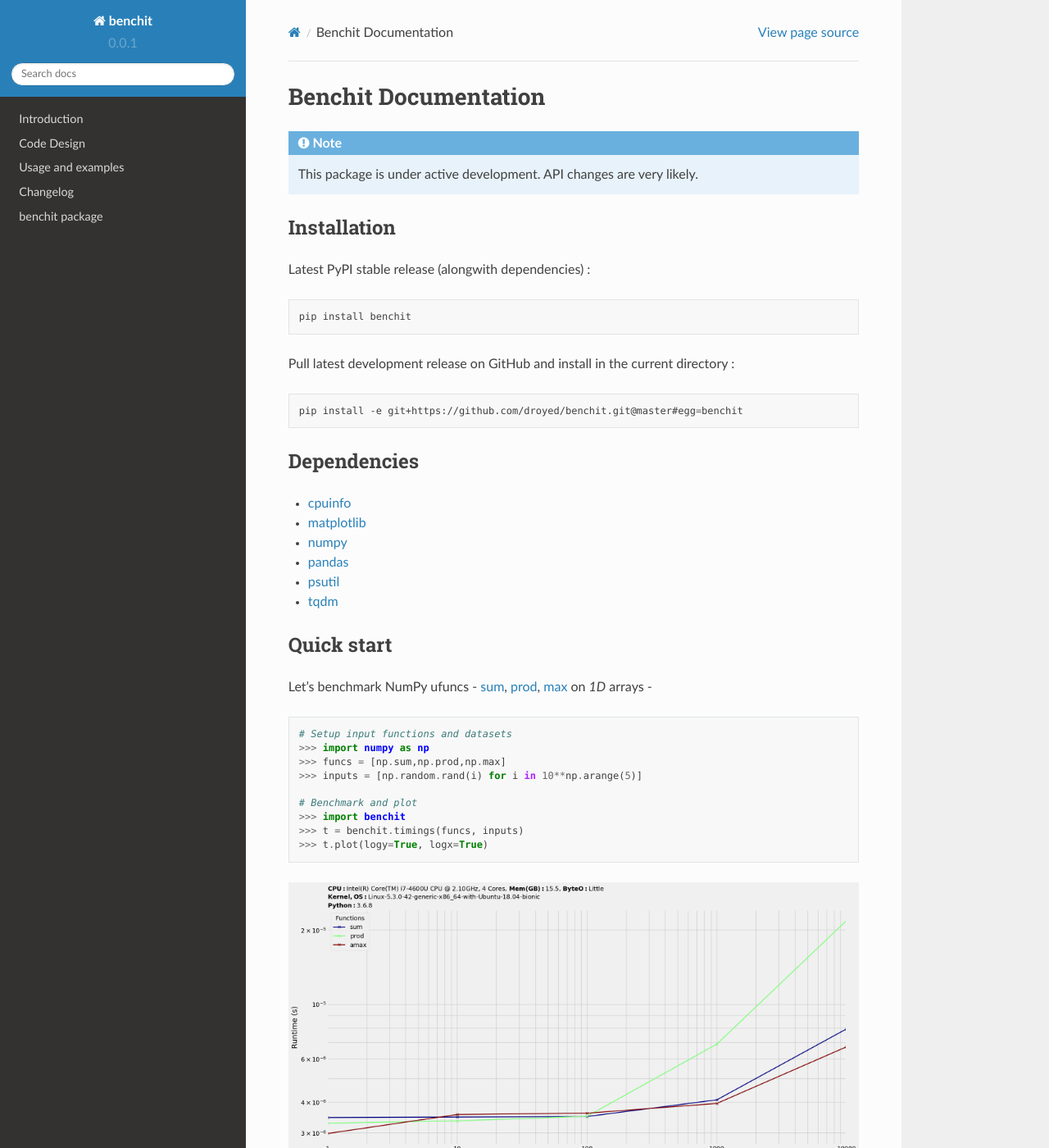
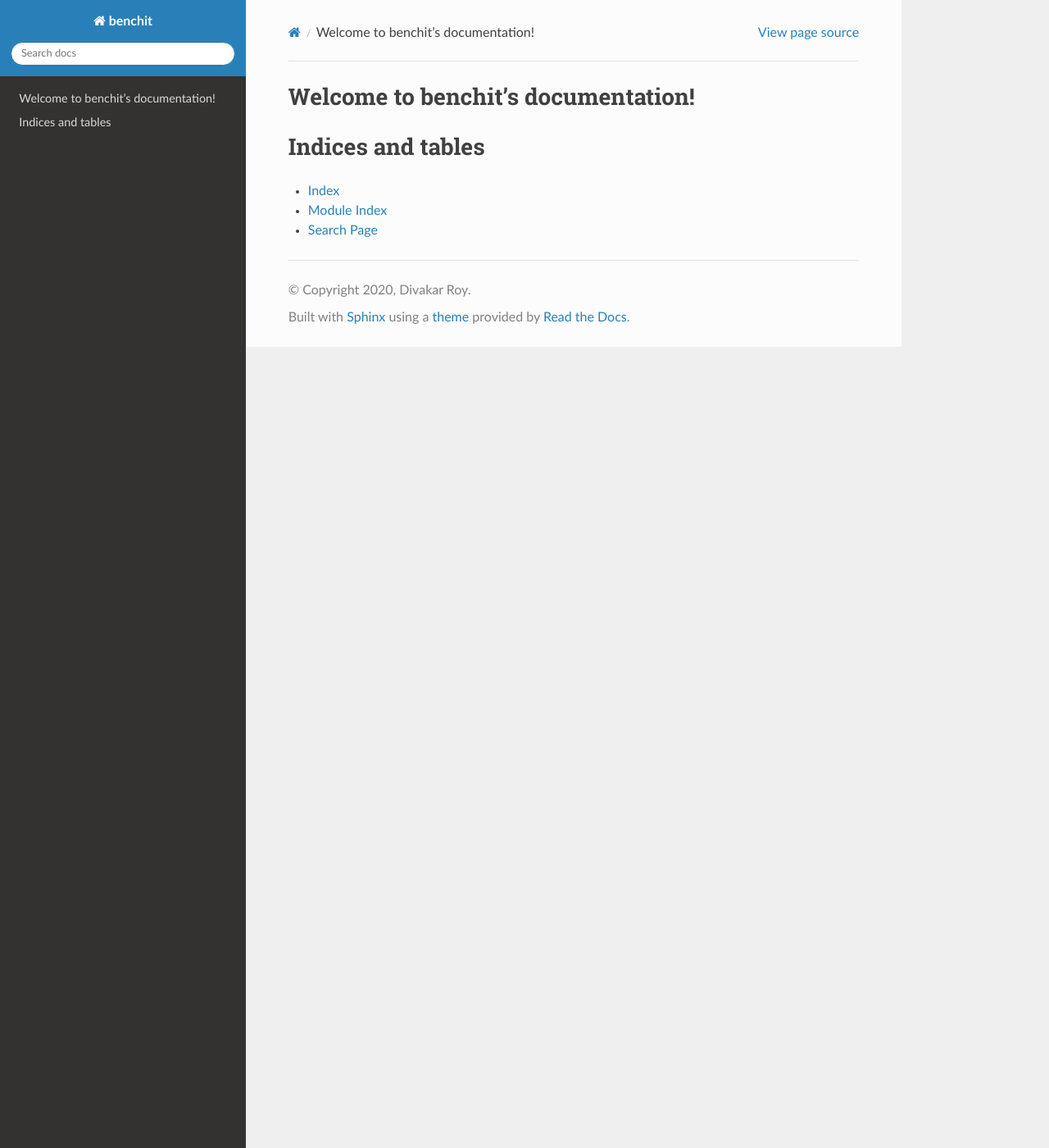
Before and after one commit to droyed/benchit, a Sphinx documentation site: the page built from docs/source/index.rst, in a window 1280 px wide and 1400 px high. Shown: the whole window at 82% size. Built offline with Sphinx 7.4.7 and the Read the Docs theme 2.0.0, drawn with Linux system fonts in a browser that asks for light colours; some of the changed text lies outside the part shown.

Commit message:
fix for apidocs bug

```diff
--- a/docs/source/changes.rst
+++ /dev/null
@@ -1,7 +0,0 @@
-Changelog
-=========
-
-0.0.1 (2020-04-10)
-------------------
-
-- Initial release.
--- a/docs/source/conf.py
+++ b/docs/source/conf.py
@@ -12,10 +12,6 @@
 # add these directories to sys.path here. If the directory is relative to the
 # documentation root, use os.path.abspath to make it absolute, like shown here.
 #
-# import os
-# import sys
-# sys.path.insert(0, os.path.abspath('.'))
-
 import os
 import sys
 sys.path.insert(0, os.path.abspath('../..'))
@@ -23,28 +19,15 @@
 
 # -- Project information -----------------------------------------------------
 
-project = 'benchit'
-copyright = 'since 2020, Divakar'
-author = 'Divakar'
-
-
-import re
-import ast
-
-def get_version(init_file):
-  _version_re = re.compile(r'__version__\s+=\s+(.*)')
-  with open(init_file, 'rb') as f:
-    version = str(ast.literal_eval(_version_re.search(f.read().decode('utf-8')).group(1)))
-  return version
-
-
-package_name = "benchit"
-init_file = '../../'+package_name+'/__init__.py'
+project = u'benchit'
+copyright = u'2020, Divakar Roy'
+author = u'Divakar Roy'
 
 # The short X.Y version
-version = get_version(init_file)
+version = u''
 # The full version, including alpha/beta/rc tags
-release = version
+release = u'0.0.1'
+
 
 # -- General configuration ---------------------------------------------------
 
@@ -91,18 +74,8 @@
 # The theme to use for HTML and HTML Help pages.  See the documentation for
 # a list of builtin themes.
 #
-
+#html_theme = 'alabaster'
 html_theme = "sphinx_rtd_theme"
-
-extensions = [
-    'sphinx.ext.autodoc',
-    'sphinx.ext.intersphinx',
-    'sphinx.ext.viewcode',
-    'sphinx.ext.napoleon',
-    'sphinx.ext.autosummary'
-]
-
-#html_show_sourcelink = True
 
 # Theme options are theme-specific and customize the look and feel of a theme
 # further.  For a list of options available for each theme, see the
@@ -125,24 +98,39 @@
 #
 # html_sidebars = {}
 
-html_sidebars = {'**': ['fulltoc.html', 'relations.html', 'sourcelink.html', 'searchbox.html']}
 
 # -- Options for HTMLHelp output ---------------------------------------------
 
 # Output file base name for HTML help builder.
-htmlhelp_basename = 'testrtddoc'
+htmlhelp_basename = 'benchitdoc'
 
 
 # -- Options for LaTeX output ------------------------------------------------
 
-latex_elements = {'classoptions': ',openany,oneside', 'babel' : '\\usepackage[english]{babel}'}
+latex_elements = {
+    # The paper size ('letterpaper' or 'a4paper').
+    #
+    # 'papersize': 'letterpaper',
+
+    # The font size ('10pt', '11pt' or '12pt').
+    #
+    # 'pointsize': '10pt',
+
+    # Additional stuff for the LaTeX preamble.
+    #
+    # 'preamble': '',
+
+    # Latex figure (float) alignment
+    #
+    # 'figure_align': 'htbp',
+}
 
 # Grouping the document tree into LaTeX files. List of tuples
 # (source start file, target name, title,
 #  author, documentclass [howto, manual, or own class]).
 latex_documents = [
-    (master_doc, 'testrtd.tex', 'testrtd Documentation',
-     'Divakar', 'manual'),
+    (master_doc, 'benchit.tex', u'benchit Documentation',
+     u'Divakar Roy', 'manual'),
 ]
 
 
@@ -151,7 +139,7 @@
 # One entry per manual page. List of tuples
 # (source start file, name, description, authors, manual section).
 man_pages = [
-    (master_doc, 'testrtd', 'testrtd Documentation',
+    (master_doc, 'benchit', u'benchit Documentation',
      [author], 1)
 ]
 
@@ -162,8 +150,8 @@
 # (source start file, target name, title, author,
 #  dir menu entry, description, category)
 texinfo_documents = [
-    (master_doc, 'testrtd', 'testrtd Documentation',
-     author, 'testrtd', 'One line description of project.',
+    (master_doc, 'benchit', u'benchit Documentation',
+     author, 'benchit', 'One line description of project.',
      'Miscellaneous'),
 ]
 
@@ -184,3 +172,8 @@
 
 # A list of files that should not be packed into the epub file.
 epub_exclude_files = ['search.html']
+
+extensions = ['sphinx.ext.napoleon']
+napoleon_google_docstring = False
+napoleon_use_param = False
+napoleon_use_ivar = True
--- a/docs/source/index.rst
+++ b/docs/source/index.rst
@@ -1,74 +1,20 @@
-Benchit Documentation
-======================
+.. benchit documentation master file, created by
+   sphinx-quickstart on Fri Apr 10 03:58:02 2020.
+   You can adapt this file completely to your liking, but it should at least
+   contain the root `toctree` directive.
 
-.. note::
+Welcome to benchit's documentation!
+===================================
 
-  This package is under active development. API changes are very likely.
-
-Installation
-------------
-
-Latest PyPI stable release (alongwith dependencies) :
-
-.. code:: sh
-
-    pip install benchit
-
-Pull latest development release on GitHub and install in the current directory :
-
-.. code:: sh
-
-    pip install -e git+https://github.com/droyed/benchit.git@master#egg=benchit
-
-Dependencies
--------------
-- `cpuinfo <https://pypi.org/project/py-cpuinfo/>`__
-- `matplotlib <https://matplotlib.org/>`__
-- `numpy <https://numpy.org/>`__
-- `pandas <https://pandas.pydata.org/>`__
-- `psutil <https://pypi.org/project/psutil/>`__
-- `tqdm <https://pypi.org/project/tqdm/>`__
-
-Quick start
------------
-
-Let's benchmark NumPy ufuncs - `sum <https://docs.scipy.org/doc/numpy/reference/generated/numpy.sum.html>`__, `prod <https://docs.scipy.org/doc/numpy/reference/generated/numpy.prod.html>`__, `max <https://docs.scipy.org/doc/numpy/reference/generated/numpy.amax.html>`__ on `1D` arrays -
-
-.. code-block:: python
-
-    # Setup input functions and datasets
-    >>> import numpy as np
-    >>> funcs = [np.sum,np.prod,np.max]
-    >>> inputs = [np.random.rand(i) for i in 10**np.arange(5)]
-
-    # Benchmark and plot
-    >>> import benchit
-    >>> t = benchit.timings(funcs, inputs)
-    >>> t.plot(logy=True, logx=True)
-
-|plot1|
-
-Though these perform entirely different operations, it was meant to showcase a basic usage. For a detailed explanation on the usage and more realistic scenarios, jump over to - :doc:`usage`.
+.. toctree::
+   :maxdepth: 2
+   :caption: Contents:
 
 
-Table of Contents
------------------
 
-.. toctree::
-
-   intro
-   code_design
-   usage
-   changes
-   benchit
-
-
-Appendix
---------
+Indices and tables
+==================
 
 * :ref:`genindex`
 * :ref:`modindex`
-
-
-
-.. |plot1| image:: singlevar_numpy_ufuncs_timings.png
+* :ref:`search`
```
Also changed, not shown: docs/source/code_design.rst (deleted, +0 -10 lines), docs/source/intro.rst (deleted, +0 -11 lines), docs/source/usage.rst (deleted, +0 -142 lines), docs/source/multivar_addarrays_timings.png (deleted), docs/source/multivar_euclidean_timings.png (deleted), docs/source/singlevar_numpy_ufuncs_speedups_by_prod.png (deleted), docs/source/singlevar_numpy_ufuncs_timings.png (deleted).
